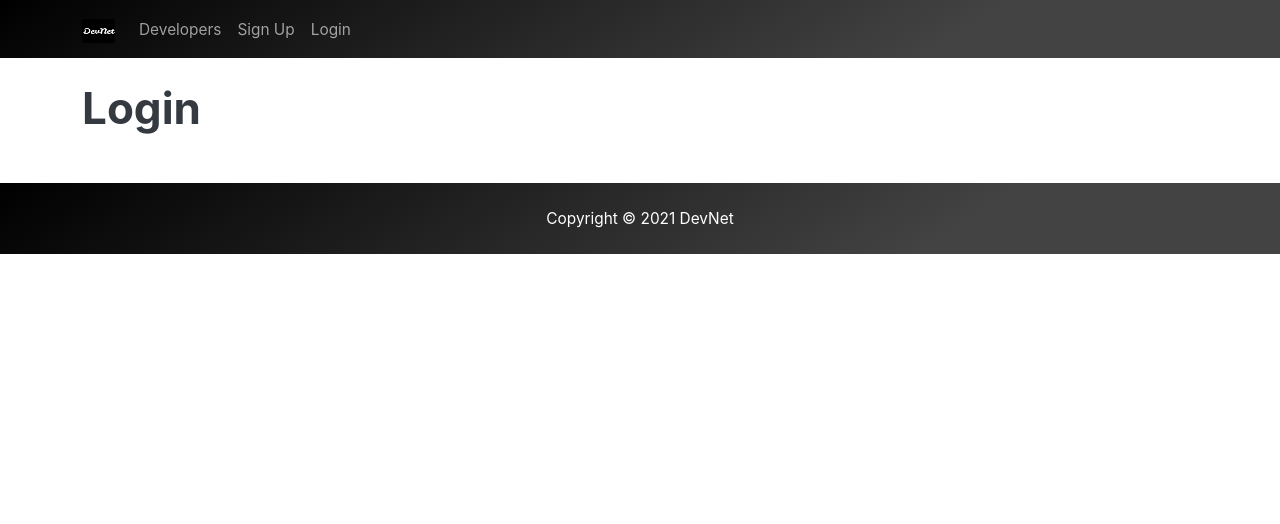
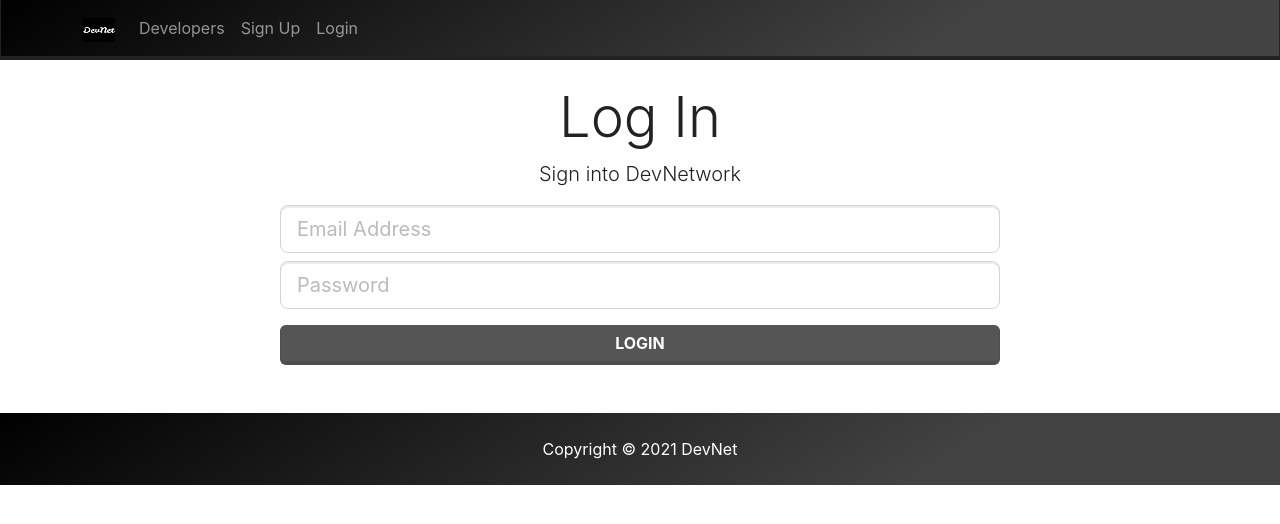
Before and after one commit to osakoh/Social-network-for-developers, a React (Create React App) app in the folder client/: page /login in a window 1280 px wide. Shown: the top 524 px of the page. Built offline with nearby package versions, Linux system fonts and the light colour scheme; a web font is replaced by a local one.

Commit message:
added onChange event to form inputs and onSubmit event to form in Login JS

```diff
--- a/client/public/index.html
+++ b/client/public/index.html
@@ -13,7 +13,7 @@
     <link rel="manifest" href="%PUBLIC_URL%/manifest.json" />
     <!-- bootstrap -->
     <link
-      href="https://bootswatch.com/5/litera/bootstrap.min.css"
+      href="https://bootswatch.com/5/lumen/bootstrap.min.css"
       rel="stylesheet"
     />
     <!-- bootstrap -->
--- a/client/src/components/layout/authenticate/Login.js
+++ b/client/src/components/layout/authenticate/Login.js
@@ -1,10 +1,83 @@
 import React, { Component } from "react";
 
 class Login extends Component {
+  constructor() {
+    super();
+    this.state = {
+      email: "",
+      password: "",
+      errors: {},
+    };
+
+    // binding the this keyword to a function
+    this.onChange = this.onChange.bind(this);
+    this.onSubmit = this.onSubmit.bind(this);
+  }
+
+  // onChange: capture inputs from input fields
+  onChange(e) {
+    this.setState({ [e.target.name]: e.target.value });
+  }
+
+  // onSubmit: submits the form
+  onSubmit(e) {
+    e.preventDefault(); // prevent default form behaviour
+    const newLogin = {
+      email: this.state.email,
+      password: this.state.password,
+    };
+
+    console.log(newLogin);
+  }
+
   render() {
     return (
-      <div>
-        <h1>Login</h1>
+      <div className="login">
+        <div className="container">
+          <div className="row">
+            <div className="col-md-8 m-auto">
+              <h1 className="display-4 text-center">Log In</h1>
+              <p className="lead text-center">Sign into DevNetwork</p>
+              <form onSubmit={this.onSubmit}>
+                {/* email input */}
+                <div className="form-group mb-2">
+                  <input
+                    type="email"
+                    className="form-control form-control-lg"
+                    placeholder="Email Address"
+                    name="email"
+                    value={this.state.email}
+                    onChange={this.onChange}
+                  />
+                </div>
+                {/* email input */}
+
+                {/* password input */}
+                <div className="form-group mb-2">
+                  <input
+                    type="password"
+                    className="form-control form-control-lg"
+                    placeholder="Password"
+                    name="password"
+                    value={this.state.password}
+                    onChange={this.onChange}
+                  />
+                </div>
+                {/* password input */}
+
+                {/* submit input: type submit */}
+                <div className="d-grid">
+                  <input
+                    type="submit"
+                    className="btn btn-dark btn-block  mt-2"
+                    value="Login"
+                  />
+                  {/* submit input: type submit */}
+                </div>
+              </form>
+            </div>
+          </div>
+        </div>
       </div>
     );
   }
--- a/client/src/components/layout/authenticate/Register.js
+++ b/client/src/components/layout/authenticate/Register.js
@@ -10,31 +10,28 @@
       password2: "",
       errors: {},
     };
-    // binding this keyword
+    // binding the this keyword
     // this.onChange = this.onChange.bind(this);
     // this.onSubmit = this.onChange.bind(this);
   }
 
-  // onChange function for input fields
-  //   onChange(e) {
-  //     this.setState({ [e.target.name]: e.target.value });
-  //   }
+  // onChange: capture inputs from input fields
   onChange = (e) => {
     this.setState({ [e.target.name]: e.target.value });
   };
 
-  // onSubmit event for the form
+  // onSubmit: submits the form
   onSubmit = (e) => {
-    e.preventDefault();
+    e.preventDefault(); // prevent default form behaviour
 
-    const newUser = {
+    const user = {
       name: this.state.name,
       email: this.state.email,
       password: this.state.password,
       password2: this.state.password2,
     };
 
-    console.log(newUser);
+    console.log(user);
   };
 
   render() {
@@ -44,9 +41,7 @@
           <div className="row">
             <div className="col-md-8 m-auto">
               <h1 className="display-4 text-center">Sign Up</h1>
-              <p className="lead text-center">
-                Create your DevConnector account
-              </p>
+              <p className="lead text-center">Ready to Join DevNetwork!</p>
               <form onSubmit={this.onSubmit}>
                 <div className="form-group mb-2">
                   {/* name input field */}
@@ -100,8 +95,8 @@
                   />
                   {/* password2 input field */}
                 </div>
+                {/* submit input: type submit */}
                 <div className="d-grid">
-                  {/* submit input: type submit */}
                   <input
                     type="submit"
                     className="btn btn-dark btn-block  mt-2 "
```
